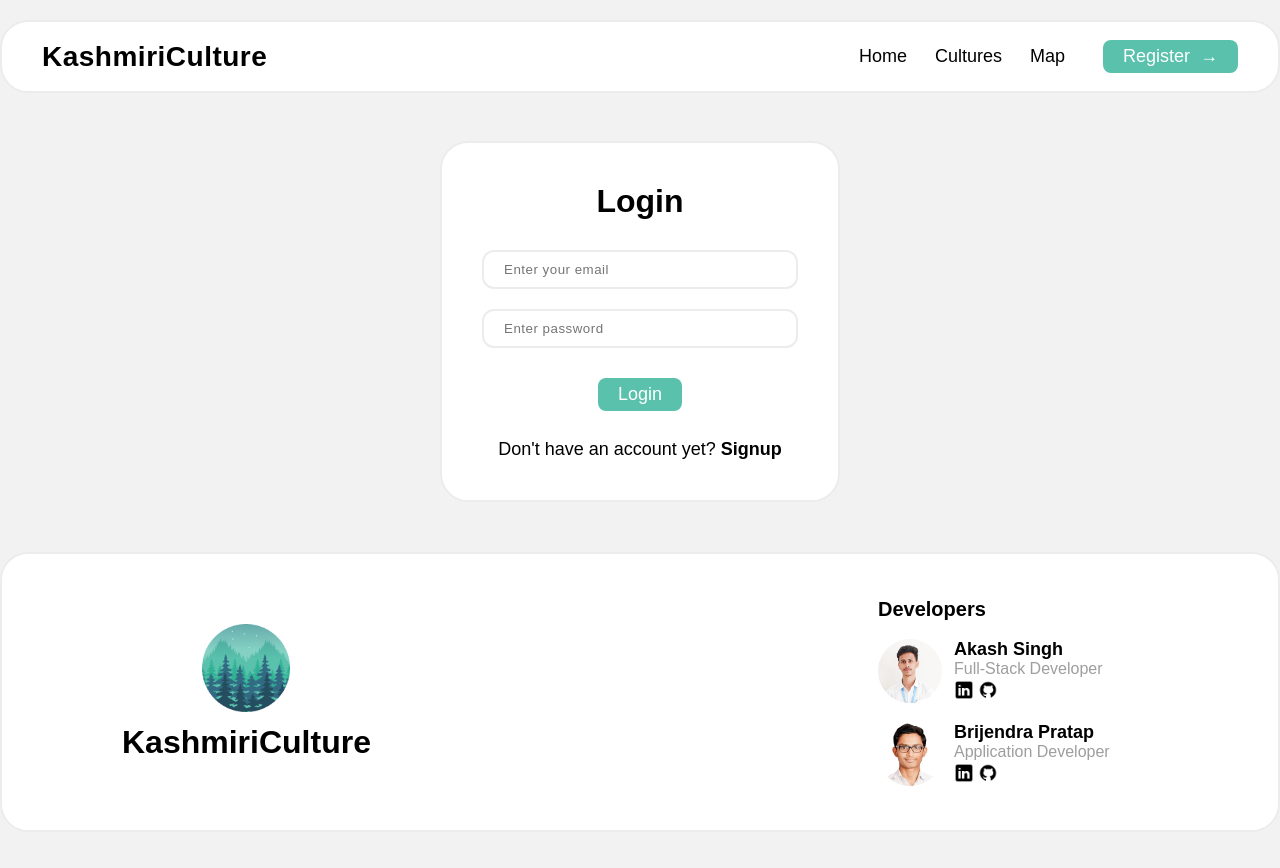
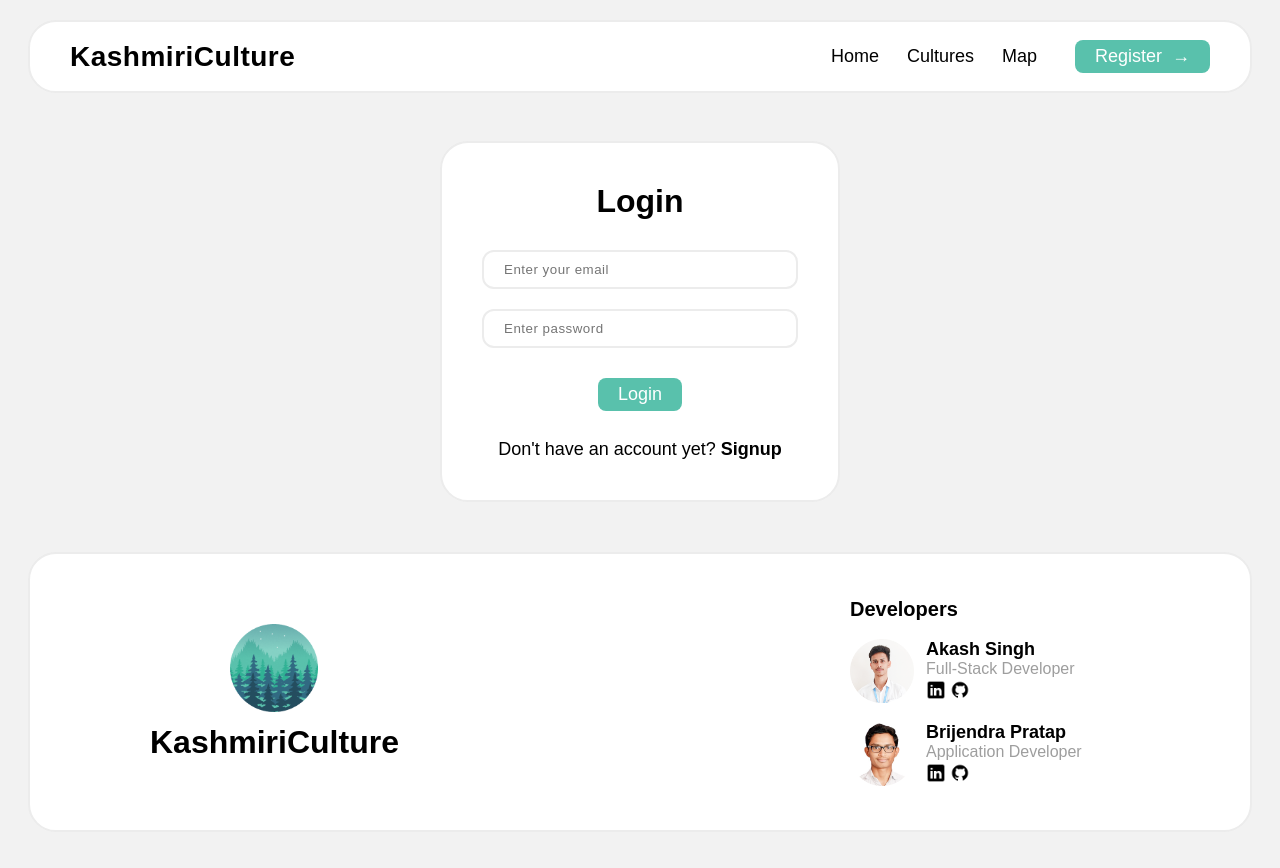
Before and after one commit to akash-singh8/KashmiriCulture, a React (Vite) app in the folder frontend/: page / in a window 1280 px wide. Shown: the top 868 px of the page. Built offline with nearby package versions, Linux system fonts and the light colour scheme; a web font is replaced by a local one.

Commit message:
styles: added body padding

```diff
--- a/frontend/src/App.css
+++ b/frontend/src/App.css
@@ -9,6 +9,7 @@
 body{
   background-color: rgb(242, 242, 242);
   font-family: 'Genos', sans-serif;
+  padding: 0 28px;
 }
 
 .App{
```
